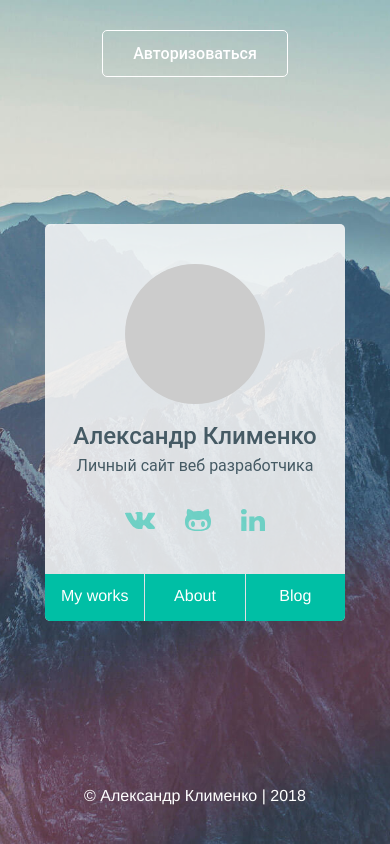
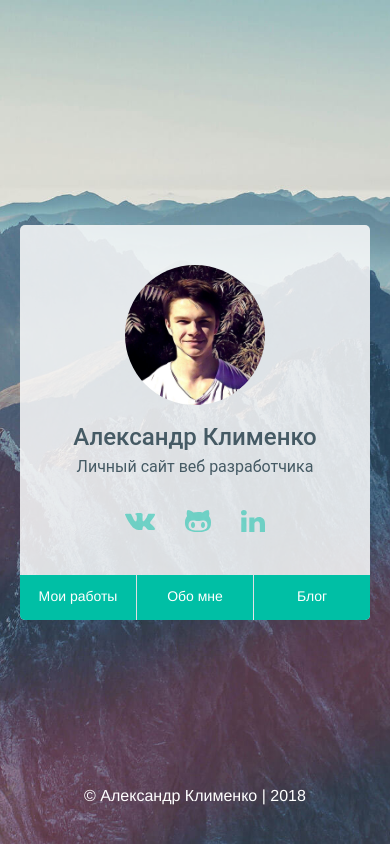
Before and after one commit to BeMoreHuman/BeMoreHuman.github.io, a Vue app: page /welcome in a window 390 px wide. Built offline with nearby package versions, Linux system fonts and the light colour scheme; a web font is replaced by a local one.

Commit message:
done with welcome page / desktop, mobile view / styles

```diff
--- a/src/assets/styles/variables.scss
+++ b/src/assets/styles/_variables.scss
@@ -1,4 +1,4 @@
 $accent-color: #00bfa5;
 $accent-hover-color: #009688;
-$subtitle-color: #455a64;
-$subtitle-color: #373e42;
+$title-color: #455a64;
+$text-color: #373e42;
--- a/src/assets/styles/common.scss
+++ b/src/assets/styles/common.scss
@@ -0,0 +1 @@
+@import "variables";
--- a/src/views/Welcome.vue
+++ b/src/views/Welcome.vue
@@ -1,13 +1,10 @@
 <template>
   <div class="welcome">
-    <div class="auth-button__wrap">
-      <button class="auth-button" v-if="!isAuthShow" v-on:click="showAuth">Авторизоваться</button>
-    </div>
-    <div v-if="!isAuthShow" class="welcome-block">
-      <div class="welcome-block__photo"></div>
-      <h1 class="welcome-block__name">Александр Клименко</h1>
-      <p class="welcome-block__position">Личный сайт веб разработчика</p>
-      <div class="welcome-block__social">
+    <div class="welcome-card">
+      <div class="welcome-card__photo"></div>
+      <h1 class="welcome-card__name">Александр Клименко</h1>
+      <p class="welcome-card__position">Личный сайт веб разработчика</p>
+      <div class="welcome-card__social">
         <ul class="social">
           <li class="social__item">
             <a href="" class="social__link social__link--fb" aria-label="facebook" target="_blank"
@@ -35,70 +32,25 @@
           </li>
         </ul>
       </div>
-      <div class="welcome-block__menu">
+      <div class="welcome-card__menu">
         <nav class="menu">
           <ul class="menu__list">
             <li class="menu__item">
-              <router-link to="/works" class="menu__link">My works</router-link>
+              <router-link to="/works" class="menu__link">Мои работы</router-link>
             </li>
             <li class="menu__item">
-              <router-link to="/about" class="menu__link">About</router-link>
+              <router-link to="/about" class="menu__link">Обо мне</router-link>
             </li>
             <li class="menu__item">
-              <router-link to="/blog" class="menu__link">Blog</router-link>
+              <router-link to="/blog" class="menu__link">Блог</router-link>
             </li>
           </ul>
         </nav>
       </div>
     </div>
-    <div v-else class="welcome-block welcome-block--auth">
-      <form action="" class="form-auth">
-        <h2 class="form-auth__title">Авторизируйтесь</h2>
-        <label for="js-formAuthLogin" class="form-auth__label form-auth__label--input form-auth__label--login">
-          <input type="text" class="form-auth__input" id="js-formAuthLogin" name="login" placeholder="Логин">
-        </label>
-        <label for="js-formAuthPassword" class="form-auth__label form-auth__label--input form-auth__label--password">
-          <input type="password" class="form-auth__input" id="js-formAuthPassword" name="password" placeholder="Пароль">
-        </label>
-        <label for="js-formAuthHuman" class="form-auth__label form-auth__label--checkbox"> Я человек
-          <input type="checkbox" class="form-auth__checkbox"  id="js-formAuthHuman" name="isHuman">
-        </label>
-        <div class="form-auth__captcha">
-          <p class="form-auth__ques">Вы точно не робот?</p>
-          <label class="form-auth__label form-auth__label--radio"> Да
-            <input type="radio" class="form-auth__radio" name="robot">
-          </label>
-          <label class="form-auth__label form-auth__label--radio"> Не уверен
-            <input type="radio" class="form-auth__radio" name="robot">
-          </label>
-        </div>
-        <div class="form-auth__button-wrap">
-          <button class="form-auth__button form-auth__button--back" v-on:click.prevent="showAuth">Back</button>
-          <button class="form-auth__button form-auth__button--login" v-on:click.prevent>Log in</button>
-        </div>
-      </form>
-    </div>
     <p class="welcome__description">© Александр Клименко | 2018</p>
   </div>
 </template>
-
-<script>
-/* eslint-disable no-console */
-
-export default {
-  name: "Welcome",
-  data: function() {
-    return {
-      isAuthShow: false
-    };
-  },
-  methods: {
-    showAuth: function() {
-      this.isAuthShow = !this.isAuthShow;
-    }
-  }
-};
-</script>
 
 <style scoped lang="scss">
 .welcome {
@@ -128,22 +80,20 @@ export default {
     white-space: nowrap;
   }
 }
-.welcome-block {
+.welcome-card {
   padding: 40px 0 0;
   min-width: 380px;
   text-align: center;
 
   border-radius: 5px;
   background: rgba(252, 252, 252, 0.85);
-  &--auth {
-    padding: 0;
-  }
   &__photo {
     margin: 0 auto;
     width: 140px;
     height: 140px;
     border-radius: 50%;
-    background: #ccc;
+    background: url("../assets/images/selfie.jpg") no-repeat
+    center / cover;
   }
   &__name {
     margin-top: 20px;
@@ -151,7 +101,7 @@ export default {
     font-size: 28px;
     font-weight: 500;
     line-height: 1;
-    color: #455a64;
+    color: $title-color;
   }
   &__position {
     margin-top: 10px;
@@ -159,7 +109,7 @@ export default {
     font-size: 16px;
     font-weight: 400;
     line-height: 1;
-    color: #455a64;
+    color: $title-color;
   }
   &__social {
     margin-top: 35px;
@@ -168,170 +118,6 @@ export default {
     margin-top: 40px;
   }
 }
-
-.form-auth {
-  position: relative;
-  padding: 30px 20px 45px;
-  width: 100%;
-  &__title {
-    position: relative;
-    text-align: center;
-
-    font-family: BERNIERRegular;
-    color: #455a64;
-    font-size: 35px;
-    line-height: 1;
-    &:before {
-      content: "";
-      position: absolute;
-      left: 15px;
-      top: 17px;
-
-      width: 22px;
-      height: 5px;
-
-      background: rgba(55, 62, 66, 0.2);
-    }
-    &:after {
-      content: "";
-      position: absolute;
-      right: 15px;
-      top: 17px;
-
-      width: 22px;
-      height: 5px;
-
-      background: rgba(55, 62, 66, 0.2);
-    }
-  }
-  &__label {
-    &--input {
-      position: relative;
-      display: block;
-      margin-top: 20px;
-      padding-left: 45px;
-      border-top-left-radius: 5px;
-      border-bottom-left-radius: 5px;
-    }
-    &--login {
-      background: url("../assets/images/icons/login.svg") no-repeat 15px center /
-          15px 17px,
-        #f0efe9;
-    }
-    &--password {
-      background: url("../assets/images/icons/password.svg") no-repeat 15px
-          center / 18px 17px,
-        #f0efe9;
-    }
-    &--checkbox {
-      display: inline-block;
-      margin-top: 20px;
-      font-family: Roboto, sans-serif;
-      font-size: 16px;
-      font-weight: 400;
-      line-height: 1;
-      color: rgba(69, 90, 100, 0.8);
-    }
-    &--radio {
-      margin-right: 40px;
-      font-family: Roboto, sans-serif;
-      font-size: 16px;
-      font-weight: 400;
-      line-height: 1;
-      color: rgba(69, 90, 100, 0.8);
-      &:last-child {
-        margin-right: 0;
-      }
-    }
-  }
-  &__input {
-    padding: 14px 15px 13px;
-    width: 100%;
-    font-size: 16px;
-    line-height: 1;
-    border-top-right-radius: 5px;
-    border-bottom-right-radius: 5px;
-  }
-  &__captcha {
-    padding: 20px 0 40px;
-  }
-  &__ques {
-    padding-bottom: 10px;
-    font-family: Roboto, sans-serif;
-    font-size: 16px;
-    font-weight: 700;
-    line-height: 1;
-    color: rgba(69, 90, 100, 0.8);
-  }
-  &__checkbox {
-    -webkit-appearance: checkbox;
-  }
-  &__radio {
-    margin-left: 10px;
-    -webkit-appearance: radio;
-  }
-  &__button {
-    &-wrap {
-      position: absolute;
-      display: flex;
-      bottom: 0;
-      left: 0;
-      width: 100%;
-    }
-
-    margin-right: 1px;
-    padding: 15px 20px 14px;
-    width: 100%;
-    font-family: Roboto, sans-serif;
-    font-weight: 500;
-    line-height: 1;
-    color: #fff;
-    background: #00bfa5;
-    &:hover,
-    &:focus {
-      background: #009688;
-    }
-    &--back {
-      border-bottom-left-radius: 5px;
-    }
-    &--login {
-      border-bottom-right-radius: 5px;
-    }
-    &:last-child {
-      margin-right: 0;
-    }
-  }
-}
-
-.auth-button {
-  &__wrap {
-    position: absolute;
-    top: 30px;
-    right: 100px;
-  }
-  padding: 15px 30px 14px;
-  text-align: center;
-
-  border: 1px solid #fff;
-  border-radius: 5px;
-  background: transparent;
-
-  font-family: Roboto;
-  font-size: 16px;
-  font-weight: 500;
-  line-height: 1;
-  color: #fff;
-  cursor: pointer;
-  &:hover,
-  &:focus {
-    background: #fff;
-    color: #00bfa5;
-  }
-  &:focus {
-    outline: none;
-  }
-}
-
 .social {
   display: flex;
   align-items: center;
@@ -344,13 +130,13 @@ export default {
   }
   &__link {
     svg {
-      fill: rgba(0, 191, 165, 0.5);
+      fill: rgba($accent-color, 0.5);
     }
     &:hover,
     &:focus {
       outline: none;
       svg {
-        fill: rgba(0, 191, 165, 1);
+        fill: rgba($accent-color, 1);
       }
     }
   }
@@ -364,7 +150,7 @@ export default {
     margin-left: 1px;
     width: 100%;
 
-    background-color: #00bfa5;
+    background-color: $accent-color;
     &:first-child {
       margin-left: 0;
       border-bottom-left-radius: 5px;
@@ -373,7 +159,7 @@ export default {
       border-bottom-right-radius: 5px;
     }
     &:hover {
-      background-color: #009688;
+      background-color: $accent-hover-color;
     }
   }
   &__link {
@@ -388,43 +174,33 @@ export default {
   }
 }
 
-@media all and (max-width: 767px) {
-  .welcome-block {
+@media all and (max-width: 960px) and (orientation: landscape) {
+  .welcome {
+    position: relative;
+    display: block;
+    margin: 0 auto;
+    padding: 100px 0;
+    min-height: 100vh;
+    height: auto;
+  }
+  .welcome-card {
+    margin: 0 auto;
+    width: 380px;
+  }
+}
+@media all and (max-width: 400px) {
+  .welcome {
+    padding: 0 20px;
+  }
+  .welcome-card {
     min-width: initial;
-    width: 300px;
+    width: 100%;
     &__name {
       font-size: 24px;
     }
   }
-  .auth-button {
-    &__wrap {
-      right: initial;
-    }
-  }
-  .form-auth {
-    &__title {
-      &:before,
-      &:after {
-        display: none;
-      }
-    }
-  }
-  @media all and (orientation: landscape) {
-    .welcome {
-      position: relative;
-      display: block;
-      margin: 0 auto;
-      padding: 100px 0;
-      min-height: 100vh;
-      height: auto;
-    }
-    .auth-button__wrap {
-      left: 50%;
-      transform: translateX(-50%);
-    }
-    .welcome-block {
-      margin: 0 auto;
-    }
+  .menu__link {
+    font-size: 14px;
   }
 }
 </style>
--- a/vue.config.js
+++ b/vue.config.js
@@ -5,7 +5,7 @@ module.exports = {
       sass: {
         // @/ это псевдоним к каталогу src/ поэтому предполагается,
         // что у вас в проекте есть файл `src/assets/styles/variables.scss`
-        data: `@import "@/assets/styles/variables.scss";`
+        data: `@import "@/assets/styles/common.scss";`
       }
     }
   },
```
Also changed, not shown: src/assets/images/selfie.jpg (added).
